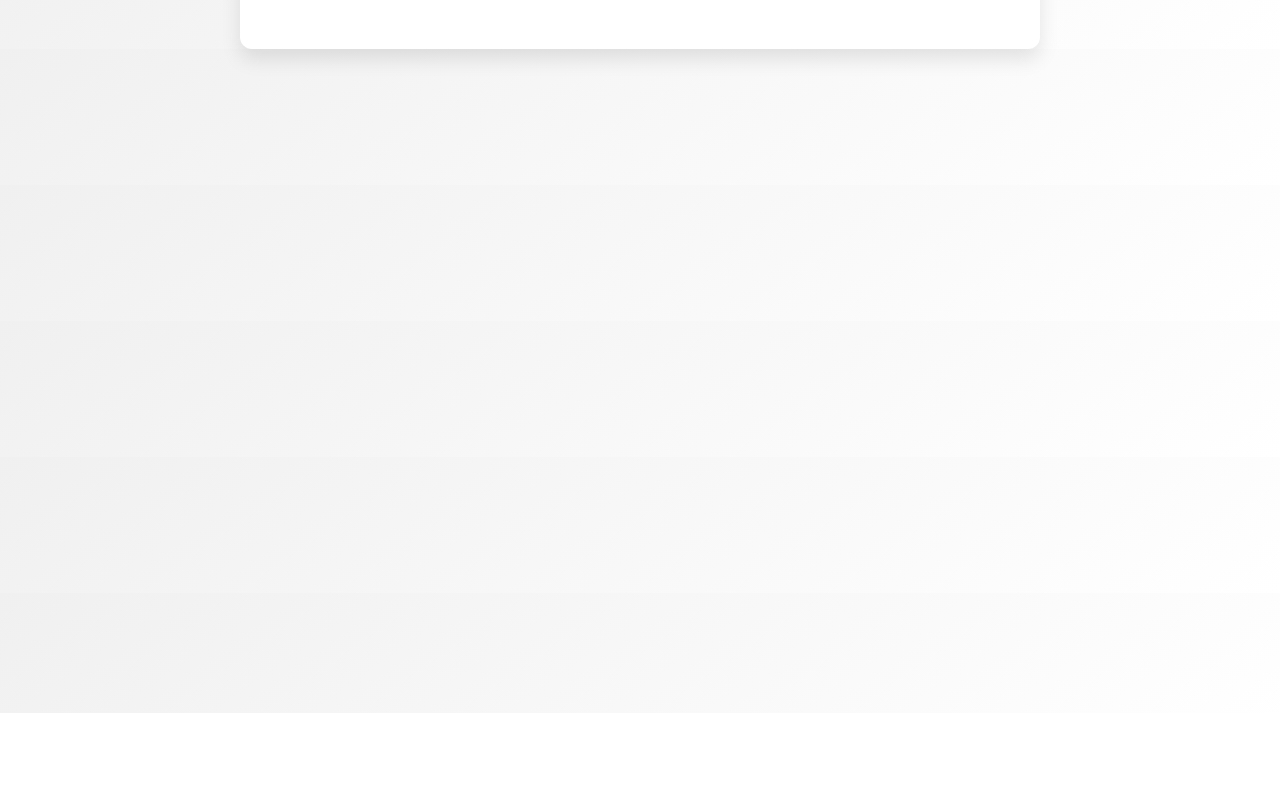
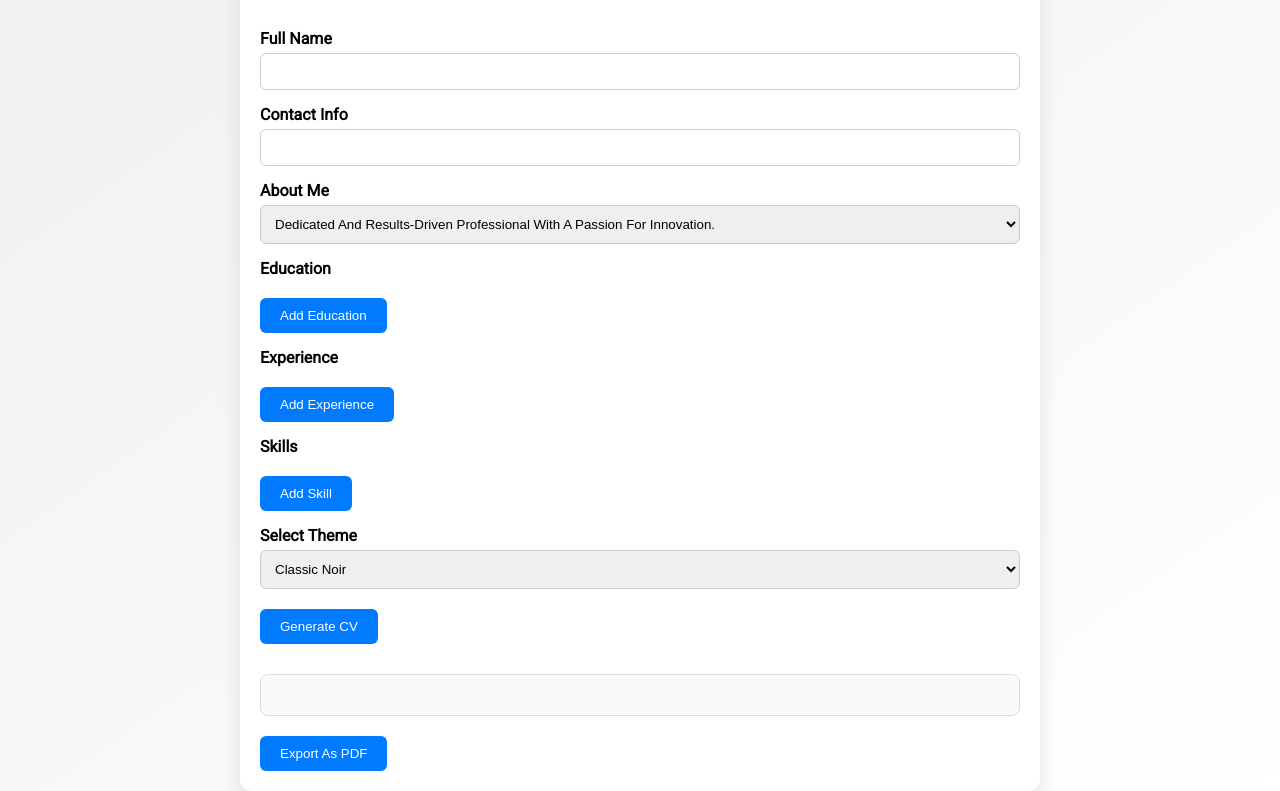
Before and after one commit to Re-EL123/Re-V, a plain HTML site: page index.html in a window 1280 px wide. Shown: the part 87-878 px from the top of the page. Before the commit the page ends 800 px from the top, so only its background shows below. Drawn offline with nearby package versions, Linux system fonts and the light colour scheme.

Commit message:
Update index.html

```diff
--- a/index.html
+++ b/index.html
@@ -5,6 +5,7 @@
   <meta name="viewport" content="width=device-width, initial-scale=1.0">
   <title>Re-V CV Maker Tool</title>
   <link href="https://fonts.googleapis.com/css2?family=Playfair+Display&family=Roboto&display=swap" rel="stylesheet">
+  <script src="https://cdnjs.cloudflare.com/ajax/libs/jspdf/2.5.1/jspdf.umd.min.js"></script>
   <style>
     * {
       box-sizing: border-box;
@@ -85,19 +86,156 @@
 <body>
   <div class="container">
     <h1>Re-V CV Maker Tool</h1>
+    <label>Full Name</label>
+    <input type="text" id="name">
 
-    <!-- Form inputs will go here -->
-    <!-- Theme selection -->
-    <!-- About me dropdown -->
-    <!-- Dynamic experience/education/skills fields -->
-    <!-- Resume preview section -->
-    <!-- Export to PDF button -->
+    <label>Contact Info</label>
+    <input type="text" id="contact">
 
-    <!-- JavaScript and dynamic functionality will follow -->
+    <label>About Me</label>
+    <select id="about">
+      <option>Dedicated And Results-Driven Professional With A Passion For Innovation.</option>
+      <option>Creative Thinker Who Thrives In Fast-Paced Environments.</option>
+      <option>Hardworking And Reliable With Excellent Time Management Skills.</option>
+      <option>Adaptable Team Player With Strong Communication Abilities.</option>
+      <option>Goal-Oriented Individual Committed To Continuous Learning.</option>
+      <option>Proactive Problem Solver Focused On Delivering Solutions.</option>
+      <option>Efficient Multitasker Capable Of Handling Multiple Priorities.</option>
+      <option>Self-Motivated Professional With A Strong Work Ethic.</option>
+      <option>Analytical Mindset With A Keen Eye For Detail.</option>
+      <option>Strong Interpersonal Skills With A Customer-Centric Approach.</option>
+      <option>Versatile Individual With Experience Across Multiple Industries.</option>
+      <option>Natural Leader Who Excels At Motivating Others.</option>
+      <option>Effective Communicator With Experience In Public Speaking.</option>
+      <option>Strategic Thinker With A Long-Term Vision For Success.</option>
+      <option>Energetic And Approachable With A Positive Attitude.</option>
+      <option>Innovative Problem-Solver With A Passion For Technology.</option>
+      <option>Calm Under Pressure And Confident In Making Decisions.</option>
+      <option>Detail-Oriented Professional With Strong Organizational Skills.</option>
+      <option>Collaborative Team Member With A Focus On Shared Goals.</option>
+      <option>Reliable Individual Who Can Be Trusted To Deliver Quality Work.</option>
+    </select>
+
+    <div id="education-section">
+      <label>Education</label>
+    </div>
+    <button onclick="addEducation()">Add Education</button>
+
+    <div id="experience-section">
+      <label>Experience</label>
+    </div>
+    <button onclick="addExperience()">Add Experience</button>
+
+    <div id="skills-section">
+      <label>Skills</label>
+    </div>
+    <button onclick="addSkill()">Add Skill</button>
+
+    <label>Select Theme</label>
+    <select id="theme">
+      <option value="theme1">Classic Noir</option>
+      <option value="theme2">Modern Blue</option>
+      <option value="theme3">Royal Purple</option>
+      <option value="theme4">Vintage Copper</option>
+      <option value="theme5">Teal Essence</option>
+      <option value="theme6">Steel Gray</option>
+    </select>
+
+    <button onclick="generateCV()">Generate CV</button>
+    <div id="cv-preview" class="resume-preview"></div>
+    <button onclick="exportPDF()">Export As PDF</button>
   </div>
 
   <script>
-    // JS will be added next step: dynamic field generation, random about me, PDF export with watermark, theme switching, animations
+    let eduCount = 0, expCount = 0, skillCount = 0;
+
+    function addEducation() {
+      const div = document.createElement('div');
+      div.innerHTML = `
+        <input placeholder="Institution Name" id="edu-inst-${eduCount}">
+        <input placeholder="Qualification" id="edu-qual-${eduCount}">
+        <input placeholder="Year Completed" id="edu-year-${eduCount}">
+      `;
+      document.getElementById('education-section').appendChild(div);
+      eduCount++;
+    }
+
+    function addExperience() {
+      const div = document.createElement('div');
+      div.innerHTML = `
+        <input placeholder="Company Name" id="exp-comp-${expCount}">
+        <input placeholder="Position" id="exp-pos-${expCount}">
+        <textarea placeholder="Duties" id="exp-duties-${expCount}"></textarea>
+      `;
+      document.getElementById('experience-section').appendChild(div);
+      expCount++;
+    }
+
+    function addSkill() {
+      const input = document.createElement('input');
+      input.placeholder = "Skill";
+      input.id = `skill-${skillCount}`;
+      document.getElementById('skills-section').appendChild(input);
+      skillCount++;
+    }
+
+    function generateCV() {
+      const name = document.getElementById('name').value;
+      const contact = document.getElementById('contact').value;
+      const about = document.getElementById('about').value;
+      const theme = document.getElementById('theme').value;
+
+      let educationHTML = '', experienceHTML = '', skillsHTML = '';
+
+      for (let i = 0; i < eduCount; i++) {
+        const inst = document.getElementById(`edu-inst-${i}`).value;
+        const qual = document.getElementById(`edu-qual-${i}`).value;
+        const year = document.getElementById(`edu-year-${i}`).value;
+        educationHTML += `<p><strong>${inst}</strong> - ${qual} (${year})</p>`;
+      }
+
+      for (let i = 0; i < expCount; i++) {
+        const comp = document.getElementById(`exp-comp-${i}`).value;
+        const pos = document.getElementById(`exp-pos-${i}`).value;
+        const duties = document.getElementById(`exp-duties-${i}`).value;
+        experienceHTML += `<p><strong>${comp}</strong><br>${pos}<br>${duties}</p>`;
+      }
+
+      for (let i = 0; i < skillCount; i++) {
+        const skill = document.getElementById(`skill-${i}`).value;
+        skillsHTML += `<li>${skill}</li>`;
+      }
+
+      document.getElementById('cv-preview').innerHTML = `
+        <div class="${theme}">
+          <h2 style="text-align:center">Curriculum Vitae</h2>
+          <h3>${name}</h3>
+          <p>${contact}</p>
+          <h4>About Me</h4><p>${about}</p>
+          <h4>Education</h4>${educationHTML}
+          <h4>Experience</h4>${experienceHTML}
+          <h4>Skills</h4><ul>${skillsHTML}</ul>
+          <footer><small>Created on www.re-el-branding.rf.gd</small></footer>
+        </div>
+      `;
+    }
+
+    async function exportPDF() {
+      const { jsPDF } = window.jspdf;
+      const doc = new jsPDF();
+      const element = document.getElementById('cv-preview');
+      await doc.html(element, {
+        callback: function (doc) {
+          doc.save("CV_Re-V.pdf");
+        },
+        margin: [10, 10, 10, 10],
+        autoPaging: 'text',
+        x: 10,
+        y: 10,
+        width: 180,
+        windowWidth: 800
+      });
+    }
   </script>
 </body>
 </html>
```
